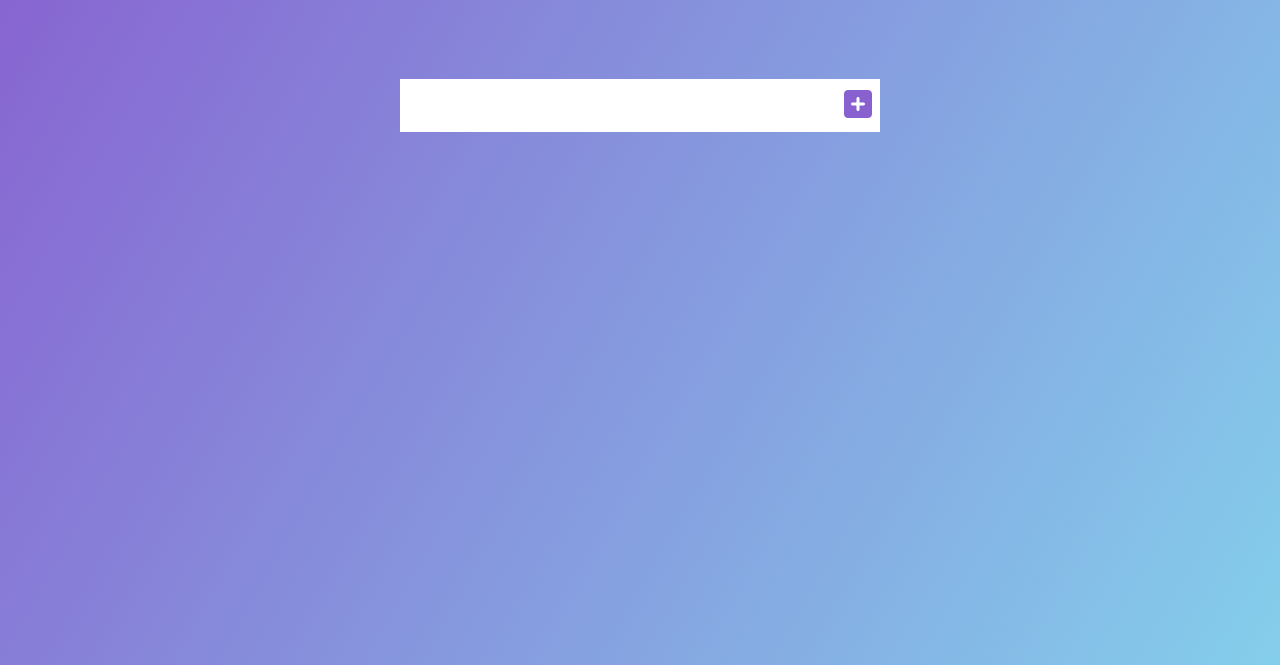
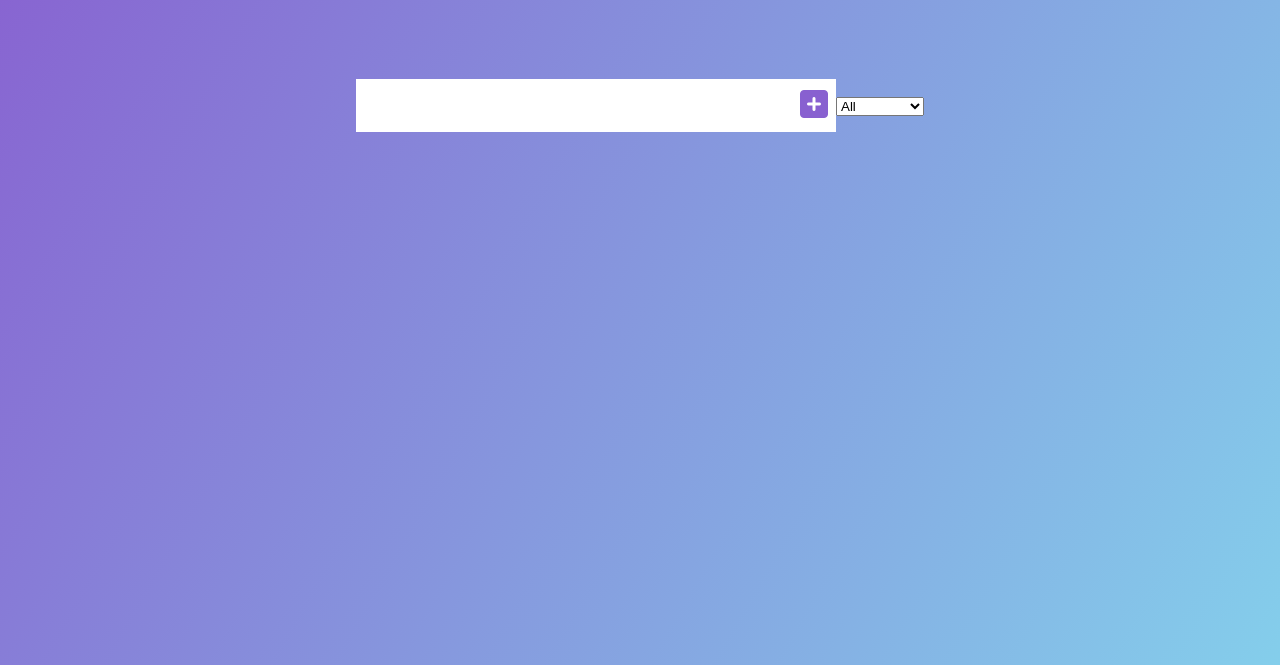
Before and after one commit to calyston/to-do-list, a plain HTML site: page index.html in a window 1280 px wide. Shown: the part 135-800 px from the top of the page. Drawn offline with Linux system fonts and the light colour scheme.

Commit message:
feat: select options added

```diff
--- a/index.html
+++ b/index.html
@@ -20,6 +20,13 @@
     <button class="todo-button" type="submit">
       <i class="fas fa-plus-square"></i>
     </button>
+    <div class="select">
+      <select name="todos" class="filter-todo">
+        <option value="all">All</option>
+        <option value="incomplete">Incomplete</option>
+        <option value="complete">Complete</option>
+      </select>
+    </div>
   </form>
 
   <div class="todo-container">
```
